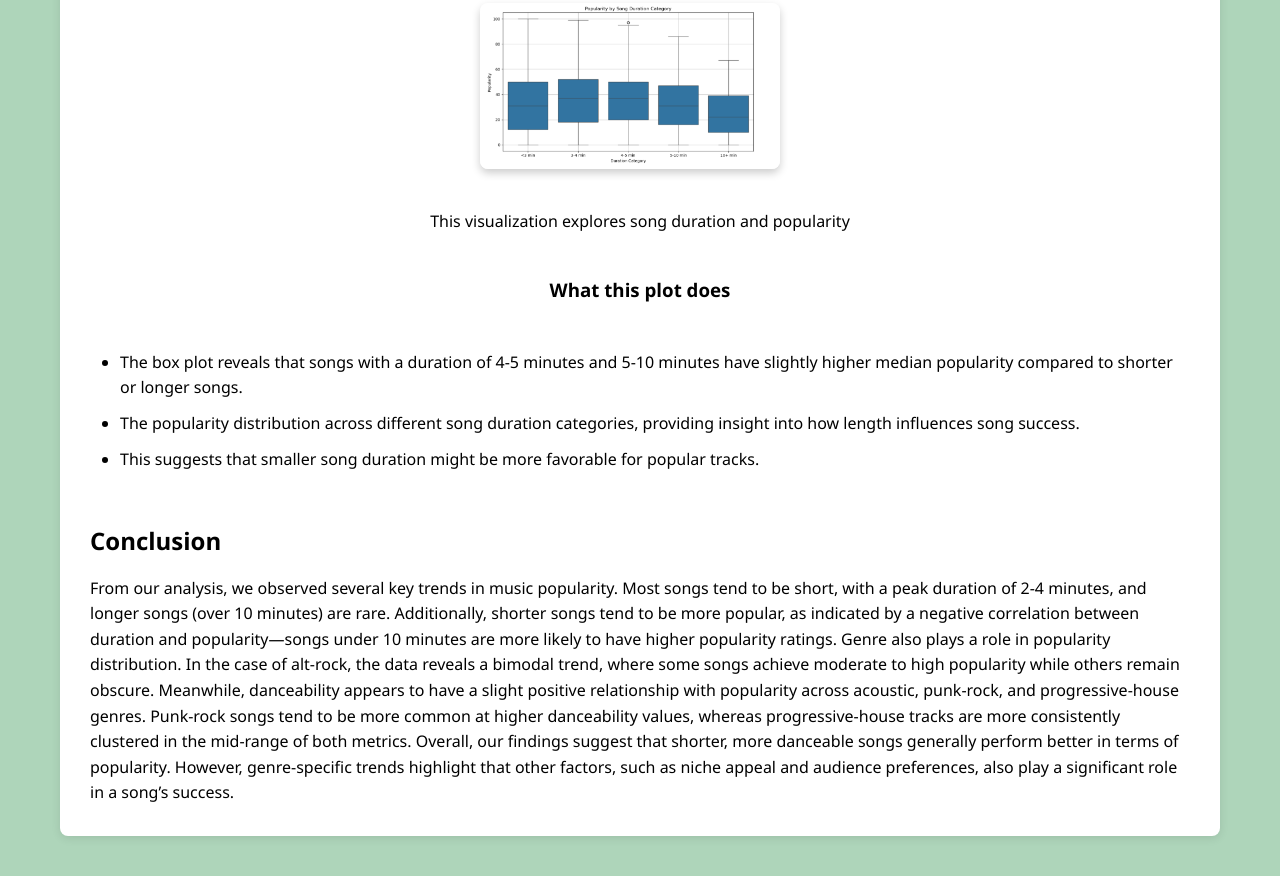
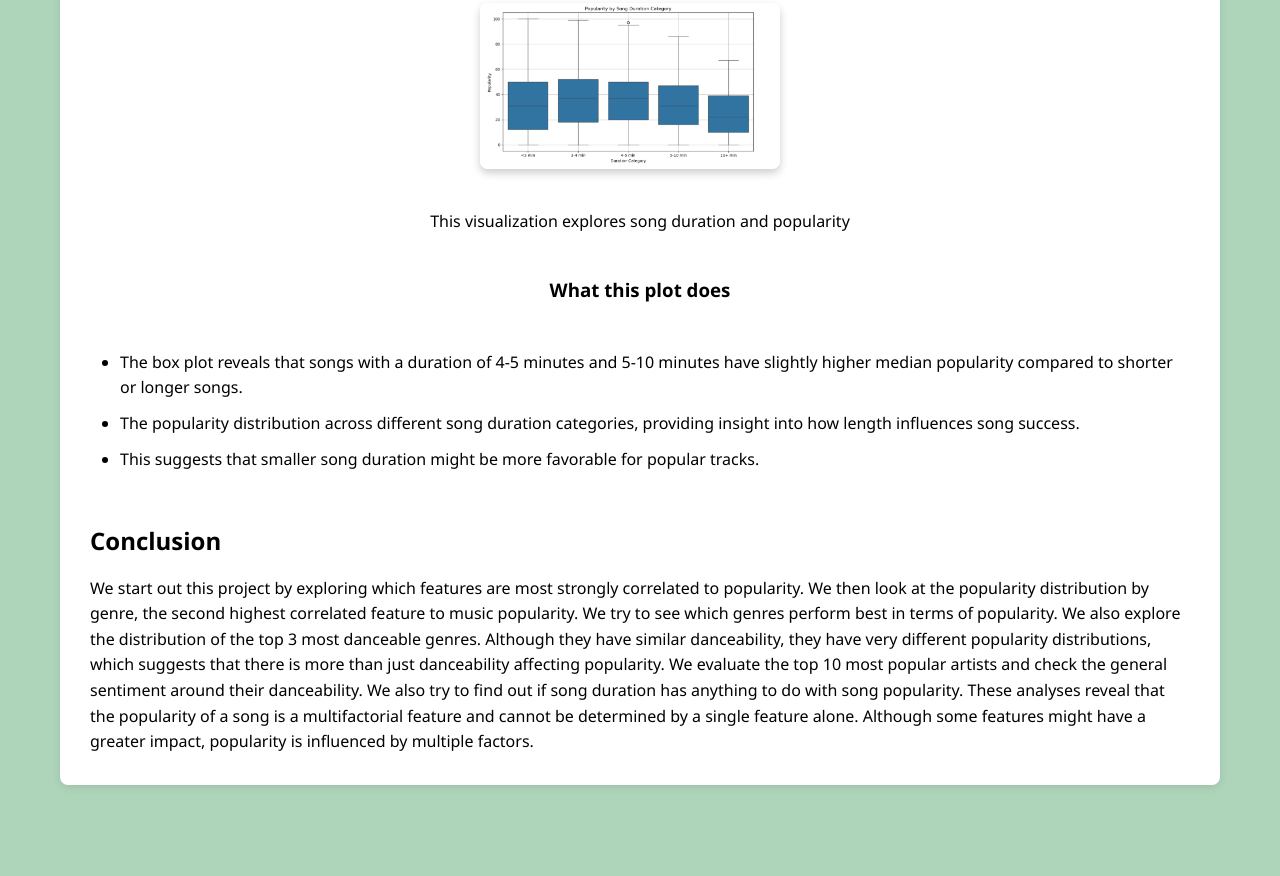
Before and after one commit to saariya/upd_ds4200, a plain HTML site: page plots.html in a window 1280 px wide. Shown: the part 3244-4120 px from the top of the page. After the commit the page ends 4069 px from the top, so only its background shows below. Drawn offline with Linux system fonts and the light colour scheme.

Commit message:
new conclusion

```diff
--- a/plots.html
+++ b/plots.html
@@ -74,15 +74,14 @@
             <ul class="plot-list">
                 <li>The box plot reveals that songs with a duration of 4-5 minutes and 5-10 minutes have slightly higher median popularity compared to shorter or longer songs.</li>
                 <li>The popularity distribution across different song duration categories, providing insight into how length influences song success.</li>
-                <li> This suggests that smaller song duration might be more favorable for popular tracks.</li>
+                <li>This suggests that smaller song duration might be more favorable for popular tracks.</li>
             </ul>
         </section>
         <section>
             <h2>Conclusion</h2>
             <p>
-        From our analysis, we observed several key trends in music popularity. Most songs tend to be short, with a peak duration of 2-4 minutes, and longer songs (over 10 minutes) are rare. Additionally, shorter songs tend to be more popular, as indicated by a negative correlation between duration and popularity—songs under 10 minutes are more likely to have higher popularity ratings.
-        Genre also plays a role in popularity distribution. In the case of alt-rock, the data reveals a bimodal trend, where some songs achieve moderate to high popularity while others remain obscure. Meanwhile, danceability appears to have a slight positive relationship with popularity across acoustic, punk-rock, and progressive-house genres. Punk-rock songs tend to be more common at higher danceability values, whereas progressive-house tracks are more consistently clustered in the mid-range of both metrics.
-        Overall, our findings suggest that shorter, more danceable songs generally perform better in terms of popularity. However, genre-specific trends highlight that other factors, such as niche appeal and audience preferences, also play a significant role in a song’s success.</p></section>
+            We start out this project by exploring which features are most strongly correlated to popularity. We then look at the popularity distribution by genre, the second highest correlated feature to music popularity. We try to see which genres perform best in terms of popularity. We also explore the distribution of the top 3 most danceable genres. Although they have similar danceability, they have very different popularity distributions, which suggests that there is more than just danceability affecting popularity. We evaluate the top 10 most popular artists and check the general sentiment around their danceability. We also try to find out if song duration has anything to do with song popularity. These analyses reveal that the popularity of a song is a multifactorial feature and cannot be determined by a single feature alone. Although some features might have a greater impact, popularity is influenced by multiple factors.
+            </p></section>
 
 
 
```
